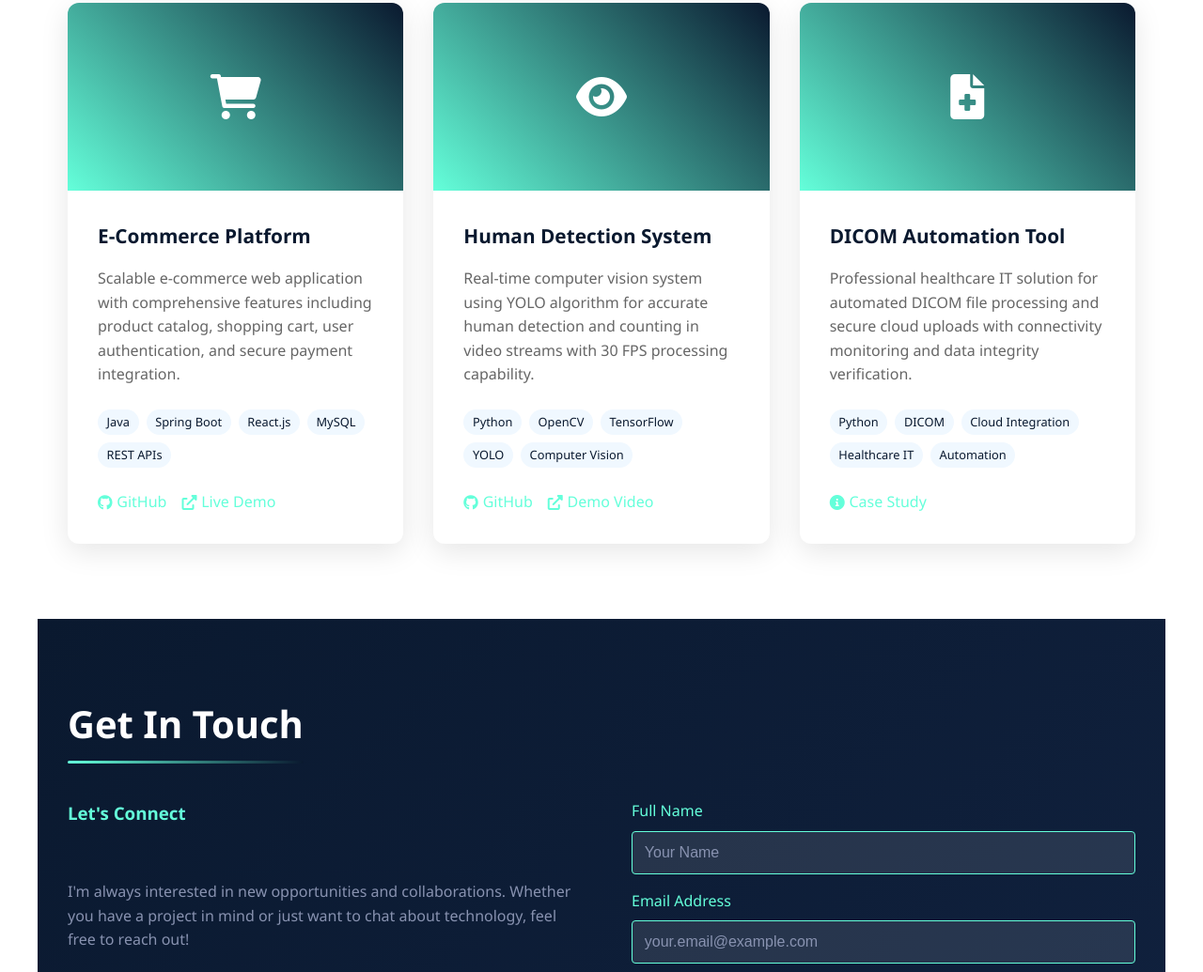
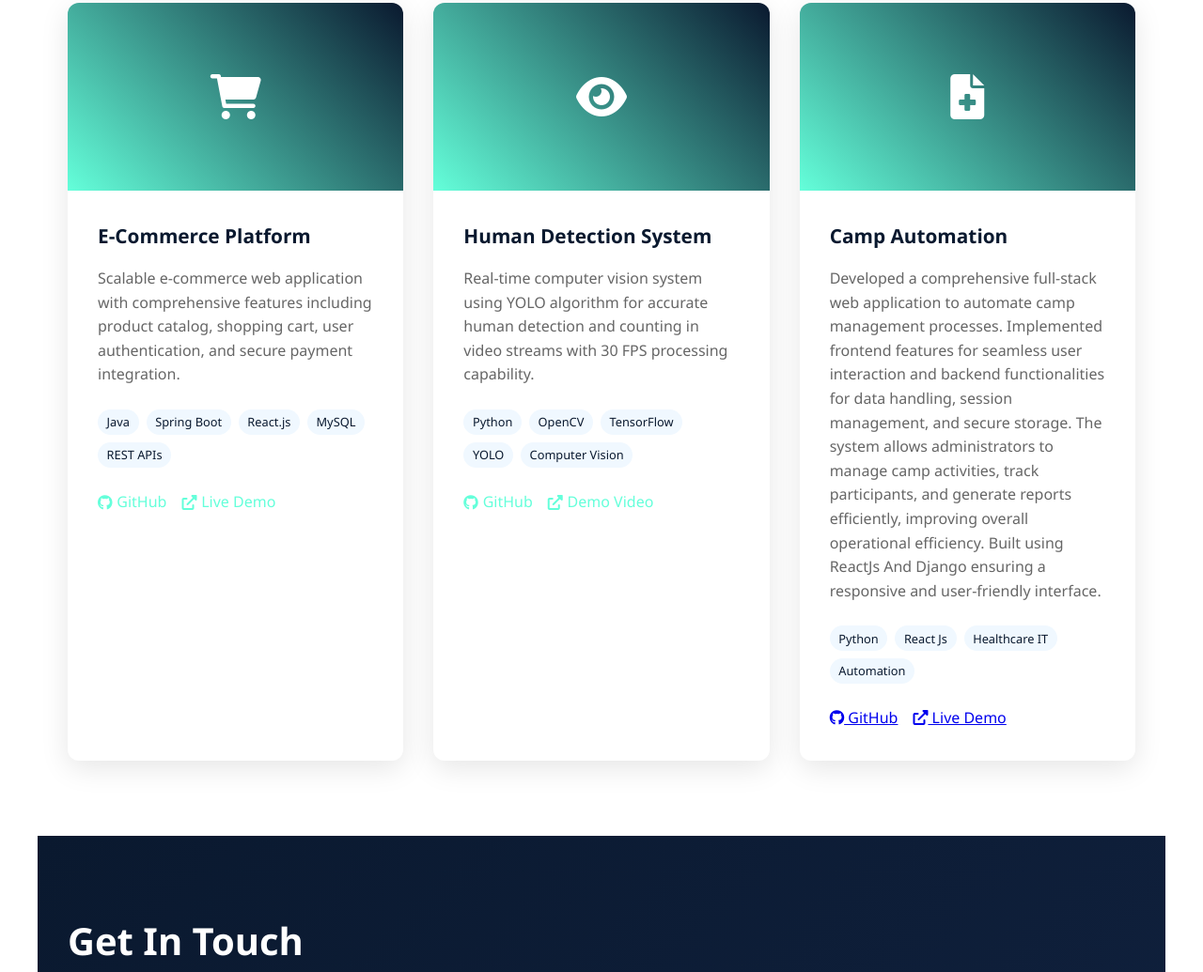
Before and after one commit to rjangid631/portfoliowebsite, a plain HTML site: page portfolio.html in a window 1280 px wide. Shown: the part 3145-4180 px from the top of the page at 94% size. Drawn offline with Linux system fonts and the light colour scheme.

Commit message:
Updated with the real links

```diff
--- a/portfolio.html
+++ b/portfolio.html
@@ -644,7 +644,7 @@
                     <a href="#contact" class="btn">
                         <i class="fas fa-envelope"></i> Get In Touch
                     </a>
-                    <a href="https://drive.google.com/file/d/your-resume-id/view" class="btn" target="_blank">
+                    <a href="https://drive.google.com/open?id=16mvUzSLFTP-uLZt244KsR5MS5UpGTAZ8" class="btn" target="_blank">
                         <i class="fas fa-download"></i> Download Resume
                     </a>
                 </div>
@@ -832,21 +832,22 @@
                     <i class="fas fa-file-medical"></i>
                 </div>
                 <div class="project-content">
-                    <h3 class="project-title">DICOM Automation Tool</h3>
+                    <h3 class="project-title">Camp Automation</h3>
                     <p class="project-description">
-                        Professional healthcare IT solution for automated DICOM file processing and
-                        secure cloud uploads with connectivity monitoring and data integrity verification.
+                        Developed a comprehensive full-stack web application to automate camp management processes. Implemented frontend features for seamless user interaction and backend functionalities for data handling, session management, and secure storage. The system allows administrators to manage camp activities, track participants, and generate reports efficiently, improving overall operational efficiency. Built using ReactJs And Django ensuring a responsive and user-friendly interface.
                     </p>
                     <div class="project-tech">
                         <span class="tech-tag">Python</span>
-                        <span class="tech-tag">DICOM</span>
-                        <span class="tech-tag">Cloud Integration</span>
+                        <span class="tech-tag">React Js</span>
                         <span class="tech-tag">Healthcare IT</span>
                         <span class="tech-tag">Automation</span>
                     </div>
                     <div class="project-links">
-                        <a href="#" class="project-link">
-                            <i class="fas fa-info-circle"></i> Case Study
+                        <a href="#" class="https://github.com/rjangid631/campautomation.git">
+                            <i class="fab fa-github"></i> GitHub
+                        </a>
+                        <a href="https://campcalculator.xraidigital.com/" target="_blank">
+                            <i class="fas fa-external-link-alt"></i> Live Demo
                         </a>
                     </div>
                 </div>
@@ -914,10 +915,10 @@
     <!-- Footer -->
     <footer class="footer">
         <div class="social-links">
-            <a href="https://github.com/rohanjangid" class="social-link" target="_blank">
+            <a href="https://github.com/rjangid631" class="social-link" target="_blank">
                 <i class="fab fa-github"></i>
             </a>
-            <a href="https://linkedin.com/in/rohan-jangid" class="social-link" target="_blank">
+            <a href="https://www.linkedin.com/in/rohan-jangid-a54b68229" class="social-link" target="_blank">
                 <i class="fab fa-linkedin"></i>
             </a>
             <a href="mailto:rohanjangid631@gmail.com" class="social-link">
```
